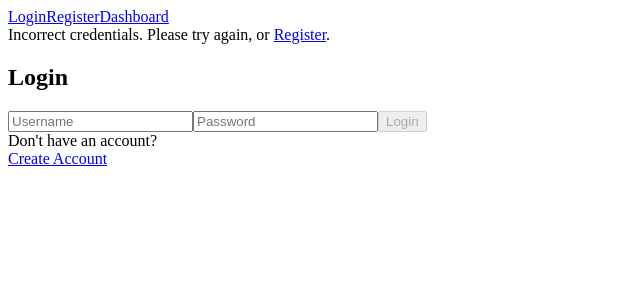
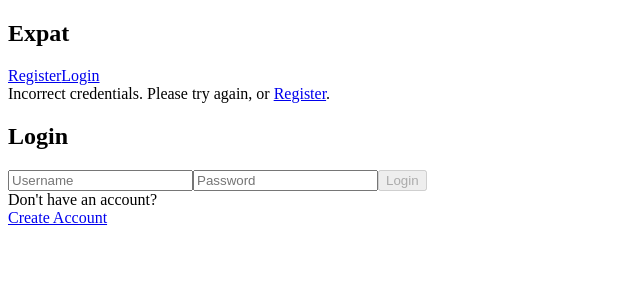
Before and after one commit to Build-Week-Expat-Journal-2/Front-End, a React (Create React App) app: page /login in a window 1280 px wide. Shown: the top 300 px of the page, without its empty margins (0-640 px from the left). Built offline with nearby package versions, Linux system fonts and the light colour scheme.

Commit message:
login redirects to dashboard, logout redirects to login page

```diff
--- a/src/App.js
+++ b/src/App.js
@@ -12,29 +12,28 @@ function App(props) {
     const { isLogged } = props.state
     const { setLoggedState} = props
     useEffect(() => {
-      if (localStorage.getItem('bwSpotifyToken')){
+      if (localStorage.getItem('token')){
         localStorage.setItem('logged', true)
         setLoggedState(true)
-      } else if (localStorage.getItem('bwSpotifyToken') === null){
+      } else if (localStorage.getItem('token') === null){
         localStorage.setItem('logged', false)
         setLoggedState(false)
       }
     }, [isLogged, setLoggedState])
   return (
     <div>
+    <div>
+      <Navigation />
 
-
- <Router>
-            <Link to='/login'>Login</Link>
-            <Link to='/register'>Register</Link>
-            <Link to='/protected'>Dashboard</Link>
-        <Switch>
-            <PrivateRoute exact path='/protected' component={Dashboard}/>
-            <Route path='/login' component={Login}/>
-            <Route path='/register' component={Register}/>
-        </Switch>
-    </Router>
-
+      <Switch>
+        <Route exact path="/">
+          <Redirect to='/dashboard'/>
+        </Route>
+        <Route exact path="/login" component={Login} />
+        <Route exact path="/register" component={Register} />
+        <PrivateRoute exact path='/dashboard' component={Dashboard}/>
+      </Switch>
+    </div>
     </div>
   );
 }
--- a/src/components/Navigation.jsx
+++ b/src/components/Navigation.jsx
@@ -9,11 +9,12 @@ function Navigation(props) {
   return props.state.isLogged ? (
     <nav>
       <h1>Expat</h1>
-      <div className="links">
-        <Link to={"/dashboard"}>Dashboard</Link>
+      <div>
+        <Link to={"/protected"}>Dashboard</Link>
         <Link
           onClick={(e) => {
             e.preventDefault();
+            localStorage.removeItem("token");
             props.setLoggedState(false);
             push("/");
           }}
@@ -26,7 +27,7 @@ function Navigation(props) {
   ) : (
     <nav>
       <h1>Expat</h1>
-      <div className="links">
+      <div >
         <Link to={"/register"}>Register</Link>
         <Link to={"/login"}>Login</Link>
       </div>
```
